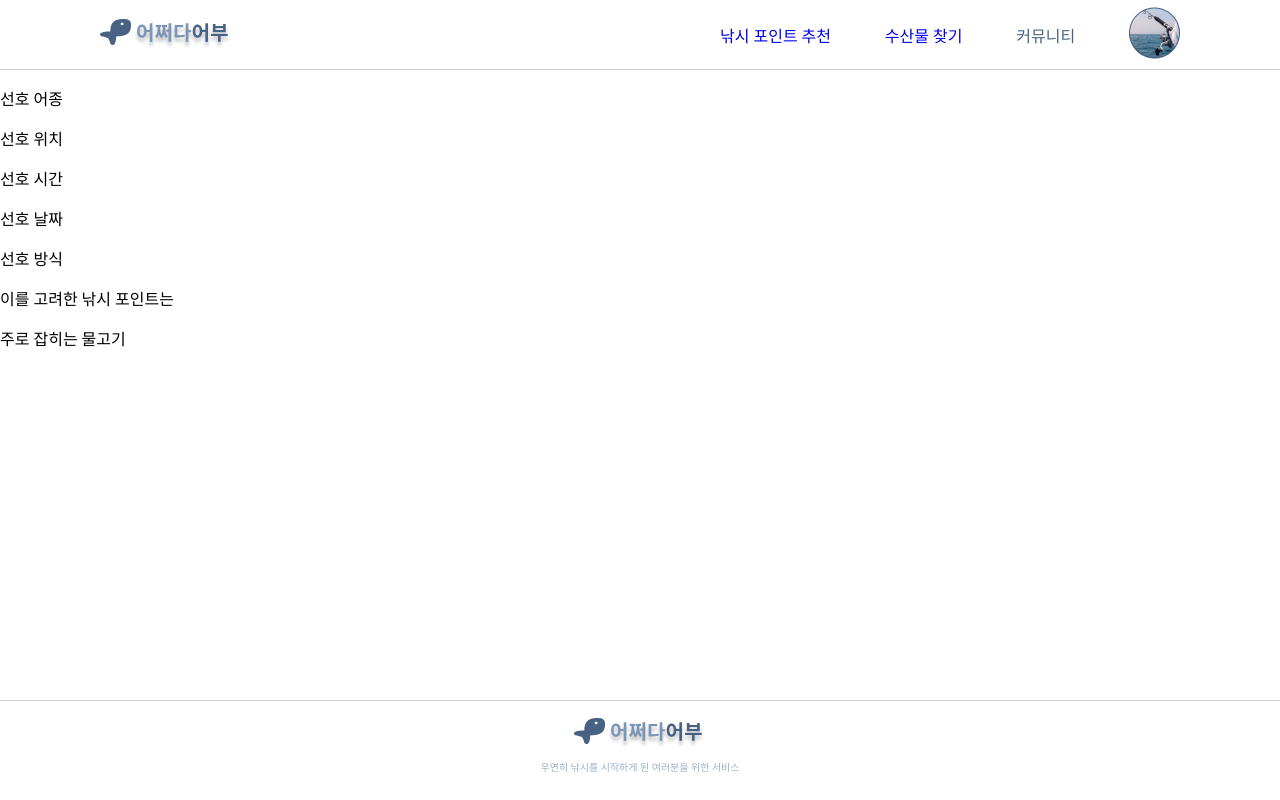
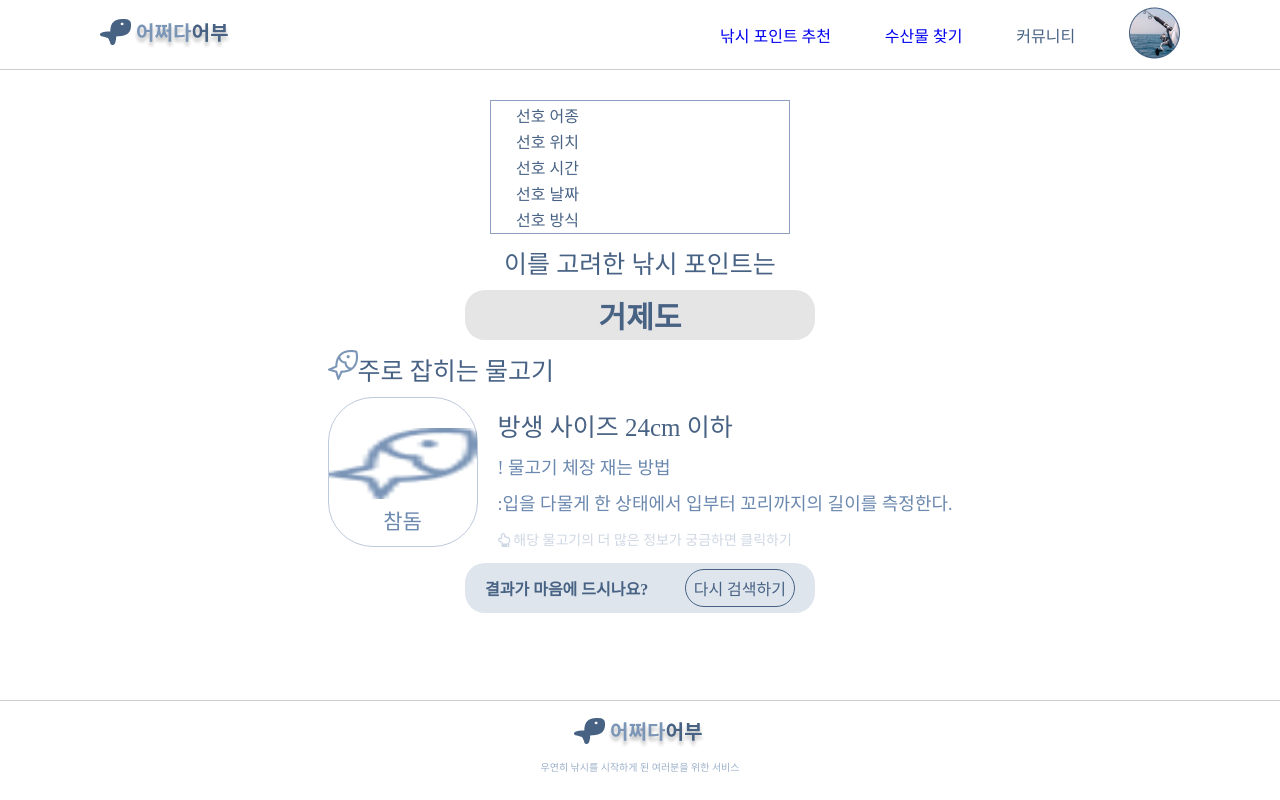
Before and after one commit to noviceangler/noviceangler, a Django app: page /noviceAngler/point_recommendation/result/ in a window 1280 px wide. Run offline with Django 4.2, Linux system fonts and the light colour scheme.

Commit message:
에라 모르겠다

```diff
--- a/server/noviceAngler/apps.py
+++ b/server/noviceAngler/apps.py
@@ -1,4 +1,5 @@
 from django.apps import AppConfig
+# from .image_classify import CNN
 
 
 class NoviceanglerConfig(AppConfig):
--- a/server/noviceAngler/templates/noviceAngler/base.html
+++ b/server/noviceAngler/templates/noviceAngler/base.html
@@ -10,6 +10,7 @@
   <link rel="stylesheet" href="{% static 'css/point_recommendation_styles.css' %}">
   <link rel="stylesheet" href="{% static 'css/point_recommendation_question_styles.css' %}">
   <link rel="stylesheet" href="{% static 'css/point_recommendation_result_styles.css' %}">
+  <link rel="stylesheet" href="{% static 'css/fish_information_styles.css' %}">
   <script defer src="https://use.fontawesome.com/releases/v5.15.4/js/all.js" integrity="sha384-rOA1PnstxnOBLzCLMcre8ybwbTmemjzdNlILg8O7z1lUkLXozs4DHonlDtnE7fpc" crossorigin="anonymous"></script>
   <title>Document</title>
 </head>
--- a/server/noviceAngler/templates/noviceAngler/main_page.html
+++ b/server/noviceAngler/templates/noviceAngler/main_page.html
@@ -1,5 +1,5 @@
 {% extends 'noviceAngler/base.html' %}
 
 {% block content %}
-<h1>hello world</h1>
+<div>hello world</div>
 {% endblock %}
--- a/server/noviceAngler/templates/noviceAngler/point_recommendation_result.html
+++ b/server/noviceAngler/templates/noviceAngler/point_recommendation_result.html
@@ -1,23 +1,35 @@
 {% extends 'noviceAngler/base.html' %}
 {% load static %}
 {% block content %}
-<main>
-  <div>
+<main class="point_rc_result_main">
+  <div class="user_input">
     <p><span>선호 어종</span></p>
     <p><span>선호 위치</span></p>
     <p><span>선호 시간</span></p>
     <p><span>선호 날짜</span></p>
     <p><span>선호 방식</span></p>
   </div>
-  <p>이를 고려한 낚시 포인트는</p>
-  <div></div>
+  <p class="title_text">이를 고려한 낚시 포인트는</p>
+  <div class="point_result">거제도</div>
   <div>
-    <div>주로 잡히는 물고기</div>
-    <div>
-      <div></div>
-      <div></div>
+
+    <div class="title_text"><img src="{% static 'images/fish.png' %}" alt="">주로 잡히는 물고기</div>
+    <div class="result_information">
+      <a href="{% url 'noviceAngler:fish_information' %}" class="result_image">
+        <img src="{% static 'images/fish.png' %}" alt="결과 물고기 이미지">
+        <div>참돔</div>
+      </a>
+      <div>
+        <p class="title_text">방생 사이즈 24cm 이하</p>
+        <p class="small_text">! 물고기 체장 재는 방법</p>
+        <p class="small_text">:입을 다물게 한 상태에서 입부터 꼬리까지의 길이를 측정한다.</p>
+        <p class="more_text"><i class="far fa-hand-point-up"></i> 해당 물고기의 더 많은 정보가 궁금하면 클릭하기</p>
+      </div>
     </div>
   </div>
-  <div></div>
+  <div class="research">
+    <div>결과가 마음에 드시나요?</div>
+    <a class="research_btn" href="{% url 'noviceAngler:point_recommendation_question'%}">다시 검색하기</a>
+  </div>
 </main>
 {% endblock %}
--- a/server/noviceAngler/views.py
+++ b/server/noviceAngler/views.py
@@ -1,5 +1,6 @@
 from django.shortcuts import render
-
+from .image_classify import load_model, image_processing
+from PIL import Image
 # Create your views here.
 
 
@@ -23,10 +24,22 @@ def find_fish_page(request, *args, **kwargs):
 
 def find_fish(request):
   if request.method == "POST":
-    user_image = request.FILES['photo']
-    print(user_image)
+    model = load_model()
+    uploaded_image = request.FILES['photo']
+    image = Image.open(uploaded_image)
+    preprocessed_image = image_processing(image)
+    predictions = model.predict(preprocessed_image)
+    fish_dict = {
+      0: '갈치',
+      1: '고등어',
+      2: '숭어',
+      3: '광어',
+      4: '우럭',
+      5: '참돔'
+      }
+    predicted_fish = fish_dict[predictions]
     return redirect("/")
-  return render(request, "noviceAngler/point_recommendation_result.html")
+  return render(request, "noviceAngler/point_recommendation_result.html", {'fish': predicted_fish})
 
 
 
--- a/server/static/css/base_styles.css
+++ b/server/static/css/base_styles.css
@@ -45,7 +45,7 @@ a:hover {
   justify-content: space-between;
 }
 .footer {
-  position: absolute;
+  position: fixed;
   bottom: 0;
   width: 100%;
   height: 100px;
--- /dev/null
+++ b/server/static/css/point_recommendation_result_styles.css
@@ -0,0 +1,91 @@
+.point_rc_result_main {
+  padding: 30px 0;
+  display: flex;
+  flex-direction: column;
+  align-items: center;
+}
+.user_input {
+  border: 1px solid #8CA2C0;
+  padding: 0 25px;
+  width: 300px;
+}
+.user_input>p {
+  margin: 2px 0;
+  color: #486284;
+}
+.user_input>span {
+  color: #6B88AE;
+}
+.point_result {
+  color: #486284;
+  background-color: #E5E5E5;
+  width: 350px;
+  height: 50px;
+  border-radius: 20px;
+  display: flex;
+  justify-content: center;
+  align-items: center;
+  font-size: 30px;
+  font-weight: bold;
+}
+.result_information {
+  display: flex;
+}
+.result_image {
+  width: 150px;
+  height: 150px;
+  border: 1px solid #BDCADB;
+  border-radius: 45px;
+  margin-right: 20px;
+  padding: 30px 0 0 0 ;
+  text-align: center;
+  color: #6B88AE;
+  font-size: 21px;
+}
+.result_image:hover {
+  border-color: #486284;
+}
+.result_image > img {
+  width: 100%;
+  height: 60%;
+  margin: auto 0;
+}
+.title_text {
+  color: #486284;
+  font-weight: 500;
+  font-size: 25px;
+  margin: 10px 0;
+}
+.small_text {
+  color: #6B88AE;
+  font-weight: 500;
+  font-size: 18px;
+  margin: 0 0 10px 0;
+}
+.more_text {
+  color: #CED7E4;
+  font-size: 14px;
+}
+.research {
+  width: 350px;
+  height: 50px;
+  background-color: #DEE5ED;
+  border-radius: 20px;
+  display: flex;
+  justify-content: space-between;
+  align-items: center;
+  padding: 0 20px;
+}
+.research>div {
+  color: #486284;
+  font-weight: 700;
+}
+.research_btn {
+  border: 1px solid #486284;
+  color: #486284;
+  border-radius: 50px;
+  padding: 6px 8px;
+}
+.research_btn:hover {
+  border-color: #7B95B7;;
+}
```
Also changed, not shown: server/noviceAngler/image_classify.py (+28 -0 lines), server/noviceAngler/templates/noviceAngler/fish_information.html (+32 -0 lines), server/static/css/fish_information_styles.css (added, +67 -0 lines), server/static/images/black_fish.png (added), server/static/images/fish.png (added).
